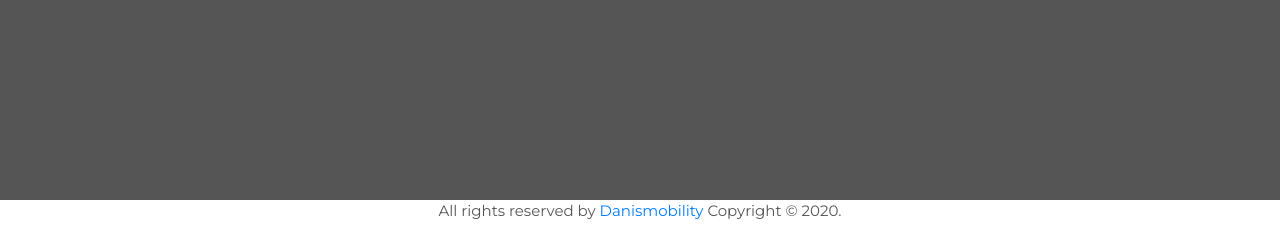
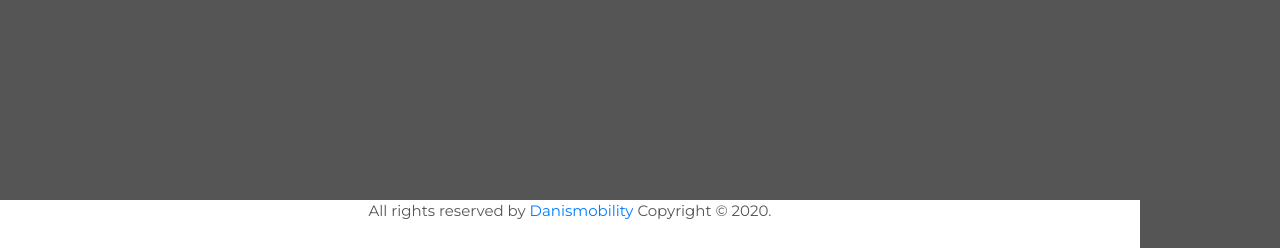
Before and after one commit to whodanyalahmed/OLXScraper, a Django app: page / in a window 1280 px wide. Shown: the part 552-800 px from the top of the page. Run offline with Django 3.2, Linux system fonts and the light colour scheme; some libraries are stand-ins or nearby versions.

Commit message:
footer contained

```diff
--- a/scraper/templates/base.html
+++ b/scraper/templates/base.html
@@ -69,7 +69,7 @@ function intonew(i){
     {% block body %}
     {% endblock body %}
 </body>
-<footer align=center>
+<footer class="container" align="center">
 All rights reserved by <a href="https://danismobility.blogspot.com">Danismobility</a> Copyright &copy; 2020.
 </footer>
 </html>
```
